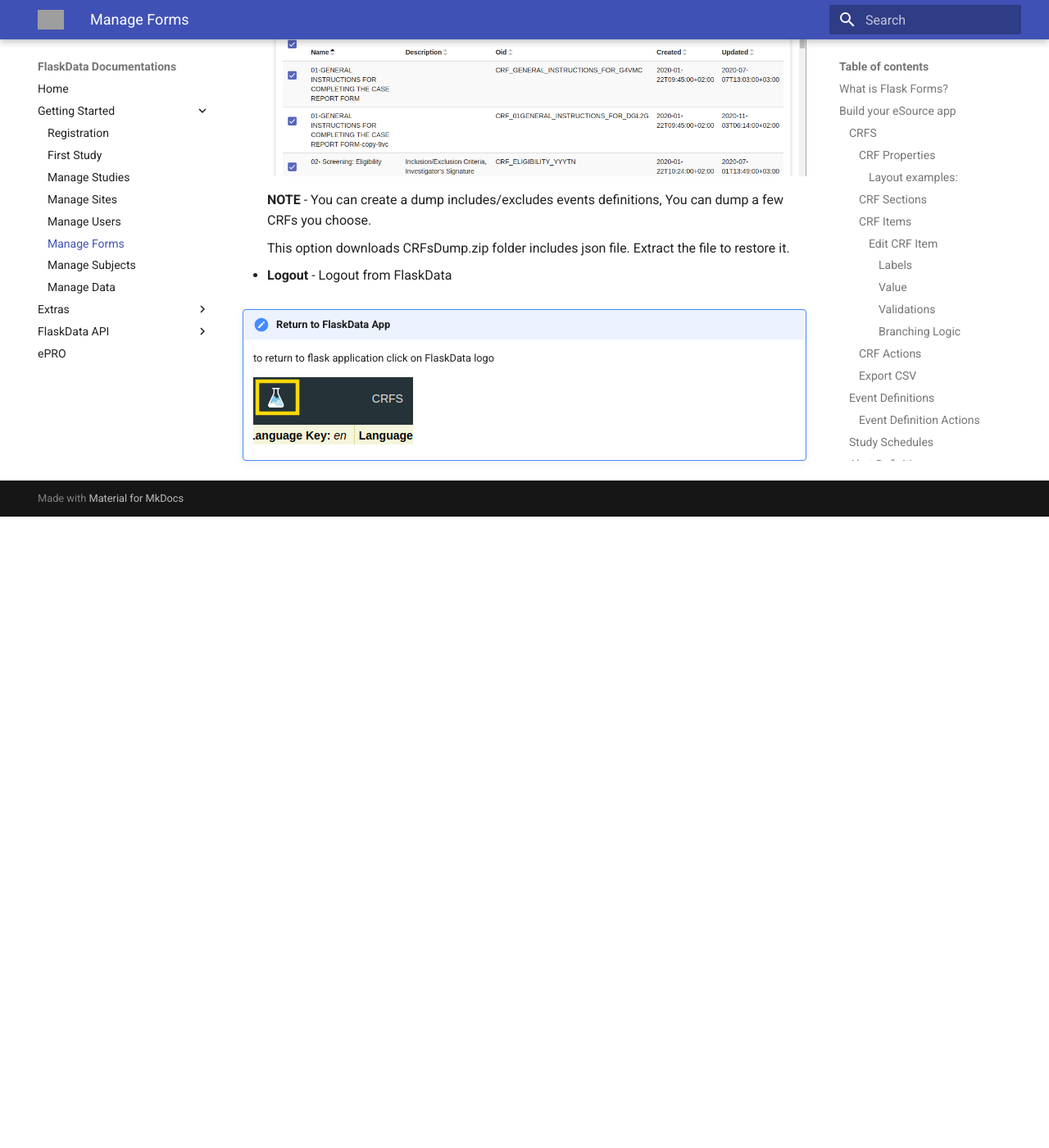
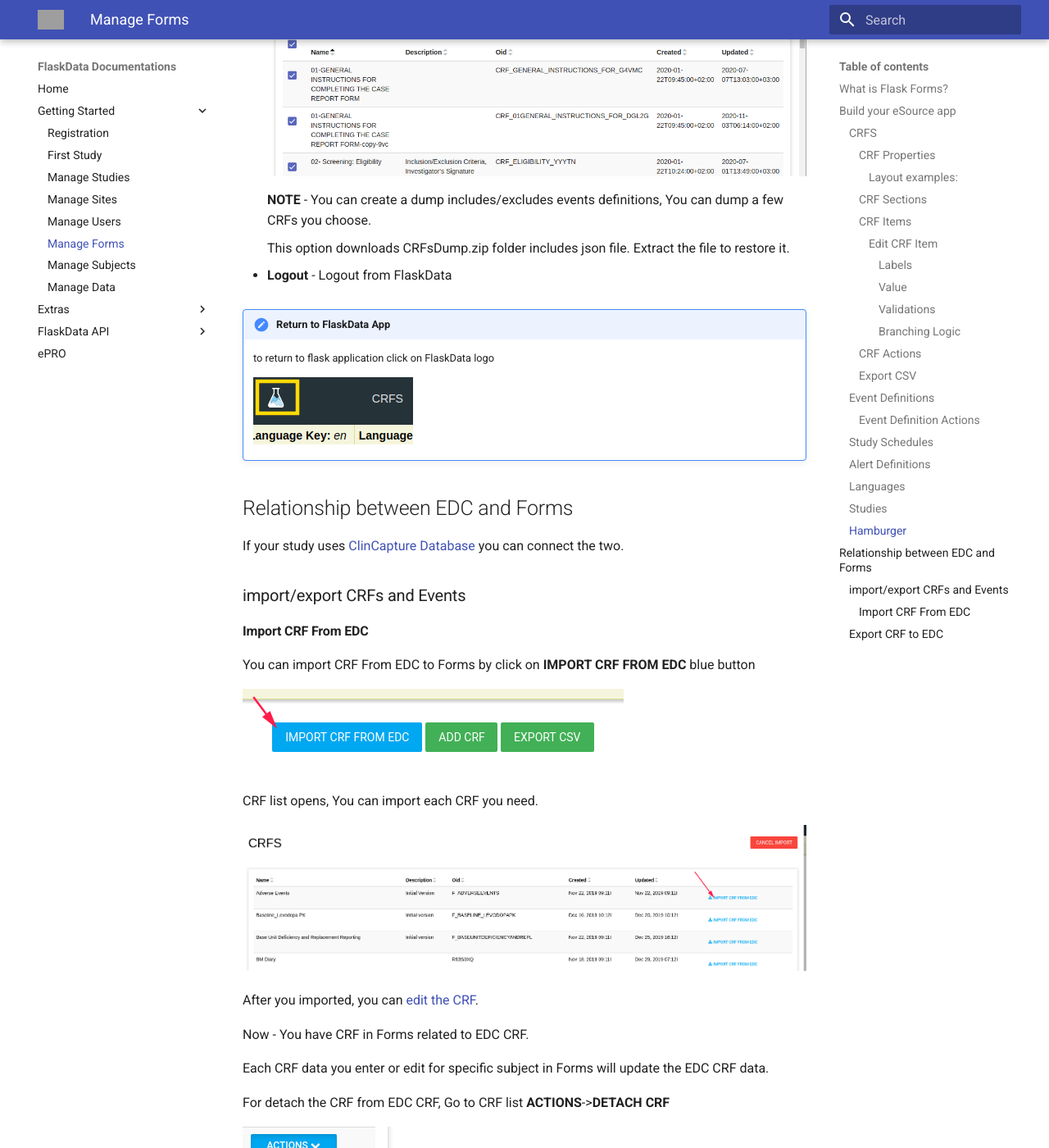
Before and after one commit to onlyjazz/flask-docs, an MkDocs documentation site: the page built from docs/manage_forms.md, in a window 1280 px wide and 1400 px high, scrolled down 13931 px. Shown: the whole window at 82% size. Built offline with MkDocs 1.6.1 and Material for MkDocs 9.7.7, drawn with Linux system fonts in a browser that asks for light colours; emoji names are drawn with the system emoji font; before the commit the page ends 14561 px from its top, so only the background shows below that; some of the changed text lies outside the part shown; grey boxes are pictures that could not be loaded.

Commit message:
Add the relationship between forms and EDC

```diff
--- a/docs/manage_forms.md
+++ b/docs/manage_forms.md
@@ -261,3 +261,38 @@
     to return to flask application click on FlaskData logo
 
     ![Screenshot](img/forms/forms_flaskdata_logo.PNG)
+
+##Relationship between EDC and Forms
+If your study uses [ClinCapture Database](./manage_studies.md#add-study) you can connect the two.
+
+
+###import/export CRFs and Events
+####Import CRF From EDC
+You can import CRF From EDC to Forms by click on **IMPORT CRF FROM EDC** blue button
+
+![Screenshot](img/forms/forms_import_crf_from_edc.PNG)
+
+CRF list opens, You can import each CRF you need.
+
+![Screenshot](img/forms/import_crf_list.PNG)
+
+After you imported, you can [edit the CRF](./manage_forms.md#edit-crf-item).
+
+Now - You have CRF in Forms related to EDC CRF.
+
+Each CRF data you enter or edit for specific subject in Forms will update the EDC CRF data.
+
+For detach the CRF from EDC CRF, Go to CRF list **ACTIONS**->**DETACH CRF**
+
+ ![Screenshot](img/forms/detach_crf.PNG)
+
+###Export CRF to EDC
+You can export CRF to EDC by click on **ACTIONS**->**EXPORT** option
+
+ ![Screenshot](img/forms/export_crf.PNG)
+
+ !!!example
+
+     Study uses Flask PRO and EDC DB, You can export study PRO CRFs to EDC.
+
+     When subject inserts data in ePRO the data is inserted into EDC as well.
```
Also changed, not shown: docs/img/forms/detach_crf.PNG (added), docs/img/forms/export_crf.PNG (added), docs/img/forms/forms_import_crf_from_edc.PNG (added), docs/img/forms/import_crf_list.PNG (added).
